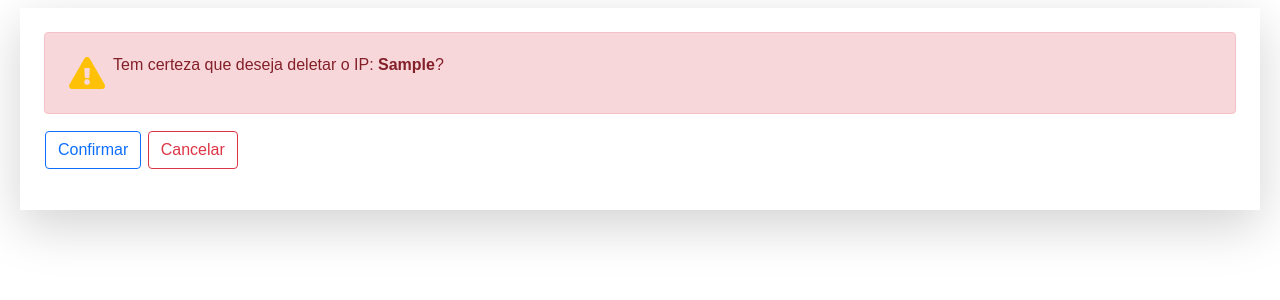
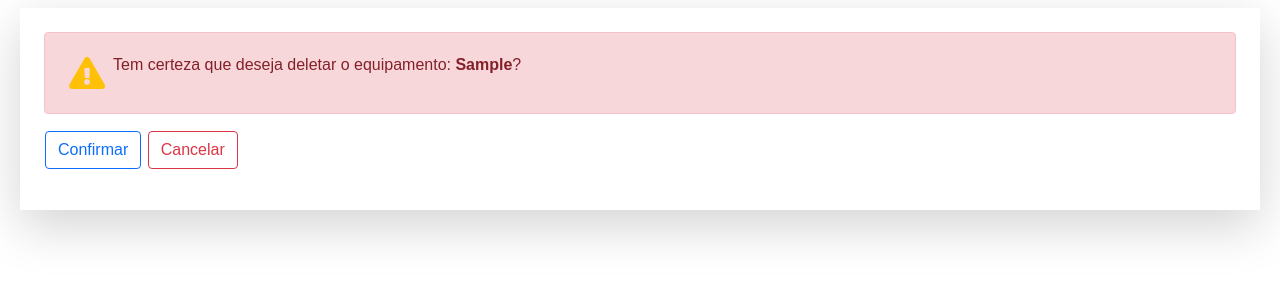
Before and after one commit to TrendingTechnology/miridam, a Django app: page /equipamentos/equipamentos/deletar/1 in a window 1280 px wide. Shown: the part 74-374 px from the top of the page. Run offline with Django 3.2, Linux system fonts and the light colour scheme; tables that the repository leaves empty hold one stand-in row (values such as "Sample post"); some libraries are stand-ins or nearby versions; some web fonts are replaced.

Commit message:
alteração da mensagem de confirmação

```diff
--- a/equipments/templates/equipment/equipment_delete.html
+++ b/equipments/templates/equipment/equipment_delete.html
@@ -5,7 +5,7 @@
     <div class="alert alert-danger d-flex align-items-center" role="alert">
         <i class="fas fa-exclamation-triangle text-warning m-2 fa-2x"></i>
         <div>
-            <p>Tem certeza que deseja deletar o IP: <span class="fw-bold">{{object.equipment}}</span>?</p>
+            <p>Tem certeza que deseja deletar o equipamento: <span class="fw-bold">{{object.equipment}}</span>?</p>
         </div>
     </div>
     <button type="submit" class="btn btn-outline-primary">Confirmar</button>
```
